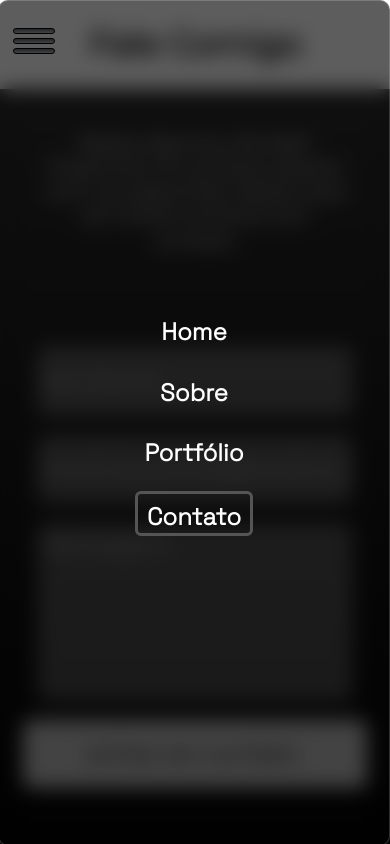
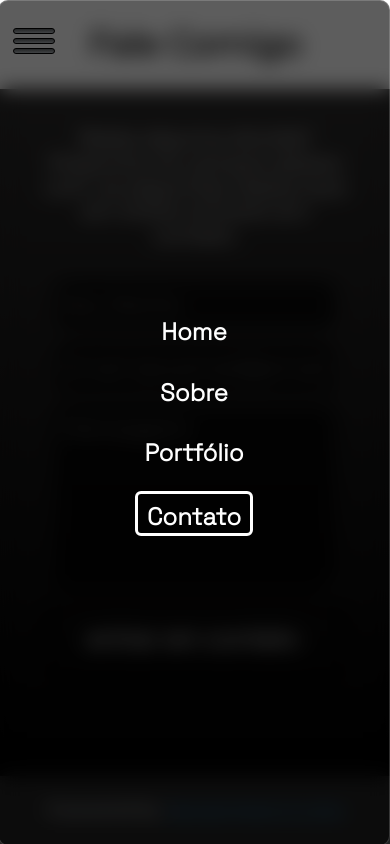
Before and after one commit to samuelvictorol/portfolio, an Angular app: page /contato in a window 390 px wide. Built offline with nearby package versions, Linux system fonts and the light colour scheme; a web font is replaced by a local one.

Commit message:
Release v1.1

```diff
--- a/src/app/contato/contato.component.scss
+++ b/src/app/contato/contato.component.scss
@@ -1,9 +1,9 @@
 .contato-wrapper {
     width: 100vw;
-    height: 100vh;
+    height: 92vh;
     background: #000000;  /* fallback for old browsers */
-    background: -webkit-linear-gradient(to right, #434343, #000000);  /* Chrome 10-25, Safari 5.1-6 */
-    background: linear-gradient(to right, #434343, #000000); /* W3C, IE 10+/ Edge, Firefox 16+, Chrome 26+, Opera 12+, Safari 7+ */
+    background: -webkit-linear-gradient(to top, #434343, #000000);  /* Chrome 10-25, Safari 5.1-6 */
+    background: linear-gradient(to top, #292929, #000000); /* W3C, IE 10+/ Edge, Firefox 16+, Chrome 26+, Opera 12+, Safari 7+ */
 
     display: flex;
     flex-direction: column;
@@ -14,7 +14,7 @@
 
 .text-contact {
     width: 100vw;
-    height: 5vh;
+    height: 4vh;
     display: flex;
     flex-direction: column;
     align-items: center;
@@ -42,11 +42,10 @@
 
 .contact-form {
     height: 70vh;
-    width: 80vw;
+    width: 50vw;
     display: flex;
     flex-direction: column;
     align-items: center;
-    justify-content: center;
     gap: 2vh;
 }
 
@@ -56,35 +55,35 @@ input, textarea {
     border: none;
     border-bottom: 2px dashed black;
     text-decoration: none;
-    background: rgba( 255, 255, 255, 0.25 );
+    background: #000000a6;
     backdrop-filter: blur( 4px );
     -webkit-backdrop-filter: blur( 4px );
     border-radius: 10px;
     border: 1px solid rgb(0, 0, 0);
     transition: all .2s;
-    height: 8vh;
+    height: 5vh;
     font-size: 1.4rem;
     padding-left: .5vw;
     color: #c0ebff;
 }
 
 input::placeholder, textarea::placeholder {
-    color: #f0f0f0;
+    color: #b9b9b9;
     opacity: .5;
     padding-left: 1vw;
 }
 
 textarea {
     padding-top: 1vh;
-    min-width: 80vw;
+    min-width: 50vw;
+    max-width: 50vw;
     min-height: 20vh;
-    max-width: 80vw;
     max-height: 20vh;
 }
 
 input:focus, textarea:focus {
     box-shadow: 0 0 0 0;
-    border-bottom: 4px solid rgba(0, 0, 0);
+    border-bottom: 4px solid #313131;
     outline: 0;
     border-radius: 8px;
     padding-left: 1rem;
@@ -96,9 +95,10 @@ input:focus, textarea:focus {
     height: 8vh;
     width: calc(100% + .5vw);
     cursor: pointer;
-    background-color: #b8b8b8;
+    background-color: transparent;
     transition: all .2s;
-    color: #383838;
+    color: rgba(255, 255, 255, 0.692);
+    border: 4px solid black;
     padding-left: 0vw;
     font-size: 2rem;
     font-weight: bolder;
@@ -106,18 +106,21 @@ input:focus, textarea:focus {
 }
 
 #btn-submit:hover {
-   opacity: .6;
+    opacity: 1;
+    color: white;
+    border-color: white;
 }
 
 @media (max-width: 450px) {
     .contato-wrapper {
-        height: 110vh;
+        height: 92vh;
         background: #000000;  /* fallback for old browsers */
         background: -webkit-linear-gradient(to bottom, #434343, #000000);  /* Chrome 10-25, Safari 5.1-6 */
         background: linear-gradient(to bottom, #302f2f, #000000); /* W3C, IE 10+/ Edge, Firefox 16+, Chrome 26+, Opera 12+, Safari 7+ */
 
     }
     .contact-form {
+        width: 70vw;
         margin-top: 4vh;
         margin-bottom: 10vh;
     }
@@ -137,4 +140,12 @@ input:focus, textarea:focus {
         width: 110%;
         font-size: 1.5rem;
     }
+    textarea {
+        padding-top: 1vh;
+        min-width: 70vw;
+        max-width: 70vw;
+        min-height: 20vh;
+        max-height: 20vh;
+    }
+
 }
--- a/src/app/end/end.component.scss
+++ b/src/app/end/end.component.scss
@@ -1,12 +1,14 @@
 .end {
     width:100vw;
-    height:6vh;
+    height:8vh;
     background-color: #222222;
-    padding-top: 2vh;
+    display: flex;
+    flex-direction: row;
+    justify-content: center;
+    align-items: center;
 }
 p{
     color: aliceblue;
-    text-align: center;
 }
 a{
     color: rgb(46, 123, 185);
--- a/src/app/home/home.component.scss
+++ b/src/app/home/home.component.scss
@@ -205,9 +205,8 @@ h1::selection, h2::selection{
 
   h2 {
     margin-bottom: 5rem;
-    padding: 1vh;
     border-radius: 6px;
-    font-size: 2rem;
+    font-size: 1.5rem;
   }
 
   .image-wrapper {
--- a/src/app/nav/nav.component.scss
+++ b/src/app/nav/nav.component.scss
@@ -32,7 +32,7 @@ a {
 
 .a-selected-responsive {
   padding-bottom: .2rem;
-  border: 3px solid #555555;
+  border: 3px solid #ffffff;
 }
 
 
--- a/src/app/portfolio/portfolio.component.scss
+++ b/src/app/portfolio/portfolio.component.scss
@@ -14,9 +14,7 @@ h2{
 .carousel {
   padding-top: calc(var(--nav-height) + 2vh);
   width: 100vw;
-  background: #232526;  /* fallback for old browsers */
-  background: -webkit-linear-gradient(to left, #292b2c, #17191a);  /* Chrome 10-25, Safari 5.1-6 */
-  background: linear-gradient(to left, #292b2c, #17191a); /* W3C, IE 10+/ Edge, Firefox 16+, Chrome 26+, Opera 12+, Safari 7+ */
+  background: #000000;
   display: flex;
   flex-direction: row;
   flex-wrap: wrap;
--- a/src/app/skills/skills.component.scss
+++ b/src/app/skills/skills.component.scss
@@ -53,8 +53,8 @@
     justify-content: center;
     align-items: center;
     background: #000000;  /* fallback for old browsers */
-    background: -webkit-linear-gradient(to bottom, #434343, #000000);  /* Chrome 10-25, Safari 5.1-6 */
-    background: linear-gradient(to bottom, #434343, #000000); /* W3C, IE 10+/ Edge, Firefox 16+, Chrome 26+, Opera 12+, Safari 7+ */
+    background: -webkit-linear-gradient(to bottom, #242424, #000000);  /* Chrome 10-25, Safari 5.1-6 */
+    background: linear-gradient(to bottom, #242424, #000000); /* W3C, IE 10+/ Edge, Firefox 16+, Chrome 26+, Opera 12+, Safari 7+ */
 
 }
 
@@ -144,9 +144,6 @@ h2{
     h1{
         top: 10vh;
     }
-    .skill-wrapper:hover h1 {
-        top: 0vh;
-    }
     #skill-name{
         display: none;
     }
--- a/src/app/sobre/sobre.component.scss
+++ b/src/app/sobre/sobre.component.scss
@@ -5,7 +5,7 @@
   height: 100%;
   top: 0;
   left: 50%;
-  background: rgb(0, 0, 0);
+  background: #424242be;
   overflow: hidden
 }
 
@@ -46,7 +46,7 @@
 .sobre-wrapper {
     width: 100vw;
     position: relative;
-    background: linear-gradient(to bottom, #ffffff, #ffffff, #e9e9e925); /* W3C, IE 10+/ Edge, Firefox 16+, Chrome 26+, Opera 12+, Safari 7+ */
+    background: rgb(7, 7, 7);
     animation-duration: .8s;
 }
 
@@ -62,7 +62,7 @@
 .sobre-text {
     background-color: #2b2b2b;
     border-radius: 6px;
-    max-width: 30vw;
+    max-width: 35vw;
     z-index: 999;
     padding: 0 20px;
     position: relative;
@@ -106,8 +106,8 @@ h1::selection, p::selection {
     width: 28vw;
     height: 64vh;
     border-radius: 100%;
-    border-top: 7px double #000000be;
-    border-bottom: 7px double #000000be;
+    border-top: 7px double #424242be;
+    border-bottom: 7px double #424242be;
     border-radius: 120px;
 }
 
@@ -146,9 +146,7 @@ h1::selection, p::selection {
 
 @media (max-width: 1000px) {
     .sobre-wrapper {
-        height: 152vh;
-        background: linear-gradient(to bottom, #86868625, #ffffff, #e9e9e925); /* W3C, IE 10+/ Edge, Firefox 16+, Chrome 26+, Opera 12+, Safari 7+ */
-
+        height: 160vh;
     }
 
     .container-sobre {
```
